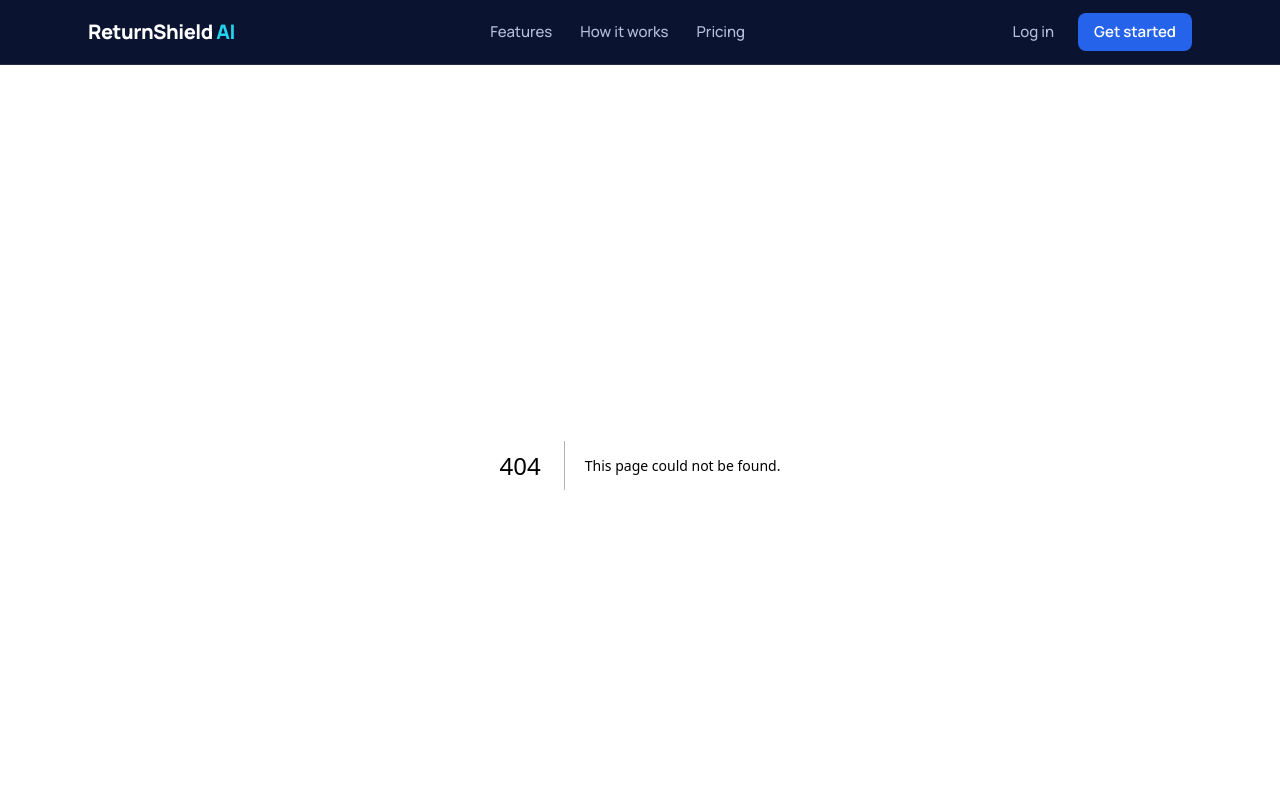
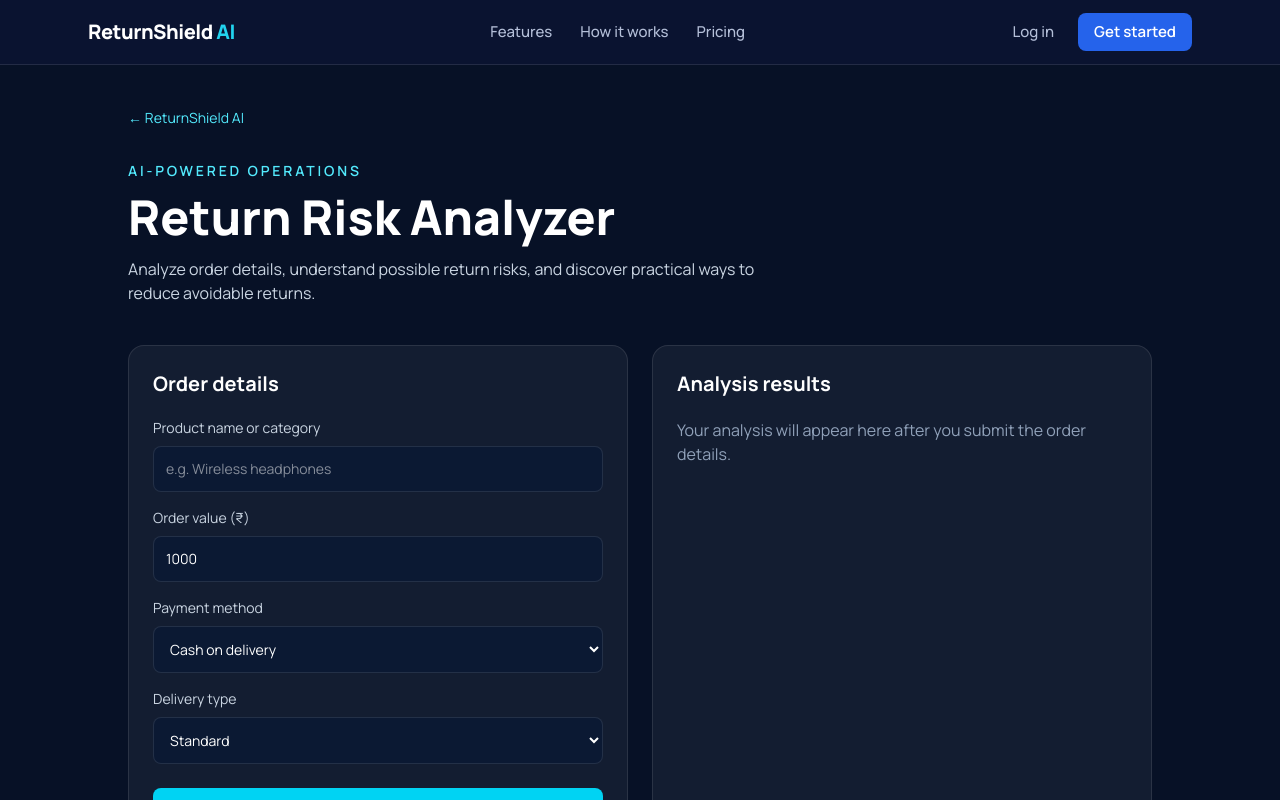
Before and after one commit to iamremontansari-pixel/returnsheild-ai, a Next.js app: page /dashboard in a window 1280 px wide. Before the commit this address had no page. Shown: the top 800 px of the page. Built offline with nearby package versions, Linux system fonts and the light colour scheme.

Commit message:
Create page.tsx

```diff
--- /dev/null
+++ b/app/dashboard/page.tsx
@@ -0,0 +1,205 @@
+"use client";
+
+import { useState } from "react";
+
+type Analysis = {
+  riskLevel: "Low" | "Medium" | "High";
+  reasons: string[];
+  recommendations: string[];
+  disclaimer: string;
+};
+
+export default function DashboardPage() {
+  const [product, setProduct] = useState("");
+  const [payment, setPayment] = useState("COD");
+  const [amount, setAmount] = useState("1000");
+  const [delivery, setDelivery] = useState("Standard");
+  const [result, setResult] = useState<Analysis | null>(null);
+  const [loading, setLoading] = useState(false);
+  const [error, setError] = useState("");
+
+  async function analyzeOrder(event: React.FormEvent<HTMLFormElement>) {
+    event.preventDefault();
+    setLoading(true);
+    setError("");
+    setResult(null);
+
+    try {
+      const response = await fetch("/api/analyze-return", {
+        method: "POST",
+        headers: { "Content-Type": "application/json" },
+        body: JSON.stringify({
+          product,
+          payment,
+          amount: Number(amount),
+          delivery,
+        }),
+      });
+
+      const data = await response.json();
+
+      if (!response.ok) {
+        throw new Error(data.error || "Analysis failed. Please try again.");
+      }
+
+      setResult(data);
+    } catch (err) {
+      setError(
+        err instanceof Error ? err.message : "Something went wrong.",
+      );
+    } finally {
+      setLoading(false);
+    }
+  }
+
+  return (
+    <main className="min-h-screen bg-[#071126] px-5 py-10 text-white sm:px-10">
+      <div className="mx-auto max-w-5xl">
+        <a href="/" className="text-sm text-cyan-300 hover:text-white">
+          ← ReturnShield AI
+        </a>
+
+        <header className="mt-8">
+          <p className="text-sm font-semibold uppercase tracking-[0.2em] text-cyan-300">
+            AI-powered operations
+          </p>
+          <h1 className="mt-3 text-3xl font-extrabold sm:text-5xl">
+            Return Risk Analyzer
+          </h1>
+          <p className="mt-4 max-w-2xl text-slate-300">
+            Analyze order details, understand possible return risks, and
+            discover practical ways to reduce avoidable returns.
+          </p>
+        </header>
+
+        <section className="mt-10 grid gap-6 lg:grid-cols-[1fr_1fr]">
+          <form
+            onSubmit={analyzeOrder}
+            className="rounded-2xl border border-white/10 bg-white/5 p-6"
+          >
+            <h2 className="text-xl font-bold">Order details</h2>
+
+            <label className="mt-5 block text-sm text-slate-300">
+              Product name or category
+              <input
+                required
+                maxLength={120}
+                value={product}
+                onChange={(e) => setProduct(e.target.value)}
+                placeholder="e.g. Wireless headphones"
+                className="mt-2 w-full rounded-lg border border-white/10 bg-[#0b1933] p-3 text-white outline-none focus:border-cyan-400"
+              />
+            </label>
+
+            <label className="mt-4 block text-sm text-slate-300">
+              Order value (₹)
+              <input
+                required
+                type="number"
+                min="1"
+                max="10000000"
+                value={amount}
+                onChange={(e) => setAmount(e.target.value)}
+                className="mt-2 w-full rounded-lg border border-white/10 bg-[#0b1933] p-3 text-white outline-none focus:border-cyan-400"
+              />
+            </label>
+
+            <label className="mt-4 block text-sm text-slate-300">
+              Payment method
+              <select
+                value={payment}
+                onChange={(e) => setPayment(e.target.value)}
+                className="mt-2 w-full rounded-lg border border-white/10 bg-[#0b1933] p-3 text-white"
+              >
+                <option value="COD">Cash on delivery</option>
+                <option value="Prepaid">Prepaid</option>
+              </select>
+            </label>
+
+            <label className="mt-4 block text-sm text-slate-300">
+              Delivery type
+              <select
+                value={delivery}
+                onChange={(e) => setDelivery(e.target.value)}
+                className="mt-2 w-full rounded-lg border border-white/10 bg-[#0b1933] p-3 text-white"
+              >
+                <option value="Standard">Standard</option>
+                <option value="Express">Express</option>
+              </select>
+            </label>
+
+            <button
+              type="submit"
+              disabled={loading}
+              className="mt-6 w-full rounded-lg bg-cyan-400 px-5 py-3 font-bold text-[#071126] hover:bg-cyan-300 disabled:cursor-not-allowed disabled:opacity-60"
+            >
+              {loading ? "Analyzing..." : "Analyze return risk"}
+            </button>
+
+            <p className="mt-3 text-xs text-slate-400">
+              This tool provides an estimate, not a verified prediction.
+            </p>
+          </form>
+
+          <section className="rounded-2xl border border-white/10 bg-white/5 p-6">
+            <h2 className="text-xl font-bold">Analysis results</h2>
+
+            {!result && !loading && !error && (
+              <p className="mt-5 text-slate-400">
+                Your analysis will appear here after you submit the order
+                details.
+              </p>
+            )}
+
+            {loading && (
+              <p className="mt-5 text-cyan-300">
+                Reviewing your order details...
+              </p>
+            )}
+
+            {error && (
+              <p role="alert" className="mt-5 text-rose-300">
+                {error}
+              </p>
+            )}
+
+            {result && (
+              <div className="mt-5">
+                <p className="text-sm text-slate-400">Estimated risk level</p>
+                <p
+                  className={`mt-2 inline-block rounded-full px-4 py-2 font-bold ${
+                    result.riskLevel === "High"
+                      ? "bg-rose-500/20 text-rose-300"
+                      : result.riskLevel === "Medium"
+                        ? "bg-amber-500/20 text-amber-300"
+                        : "bg-emerald-500/20 text-emerald-300"
+                  }`}
+                >
+                  {result.riskLevel} risk
+                </p>
+
+                <h3 className="mt-6 font-semibold">Possible risk factors</h3>
+                <ul className="mt-2 list-disc space-y-2 pl-5 text-slate-300">
+                  {result.reasons.map((reason, i) => (
+                    <li key={i}>{reason}</li>
+                  ))}
+                </ul>
+
+                <h3 className="mt-6 font-semibold">Recommended actions</h3>
+                <ul className="mt-2 list-disc space-y-2 pl-5 text-slate-300">
+                  {result.recommendations.map((item, i) => (
+                    <li key={i}>{item}</li>
+                  ))}
+                </ul>
+
+                <p className="mt-6 rounded-lg bg-white/5 p-3 text-xs text-slate-400">
+                  {result.disclaimer}
+                </p>
+              </div>
+            )}
+          </section>
+        </section>
+      </div>
+    </main>
+  );
+}
```
